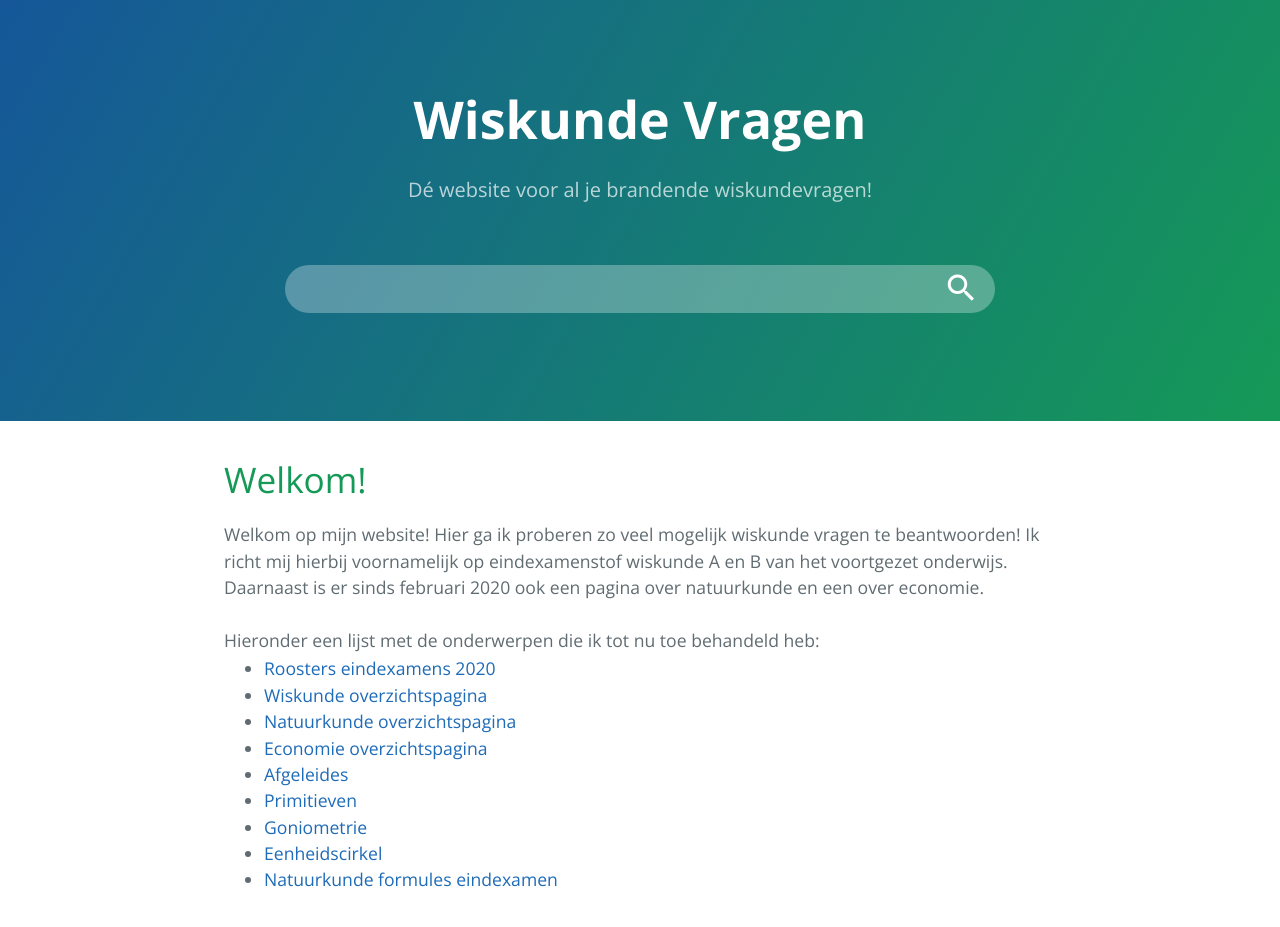
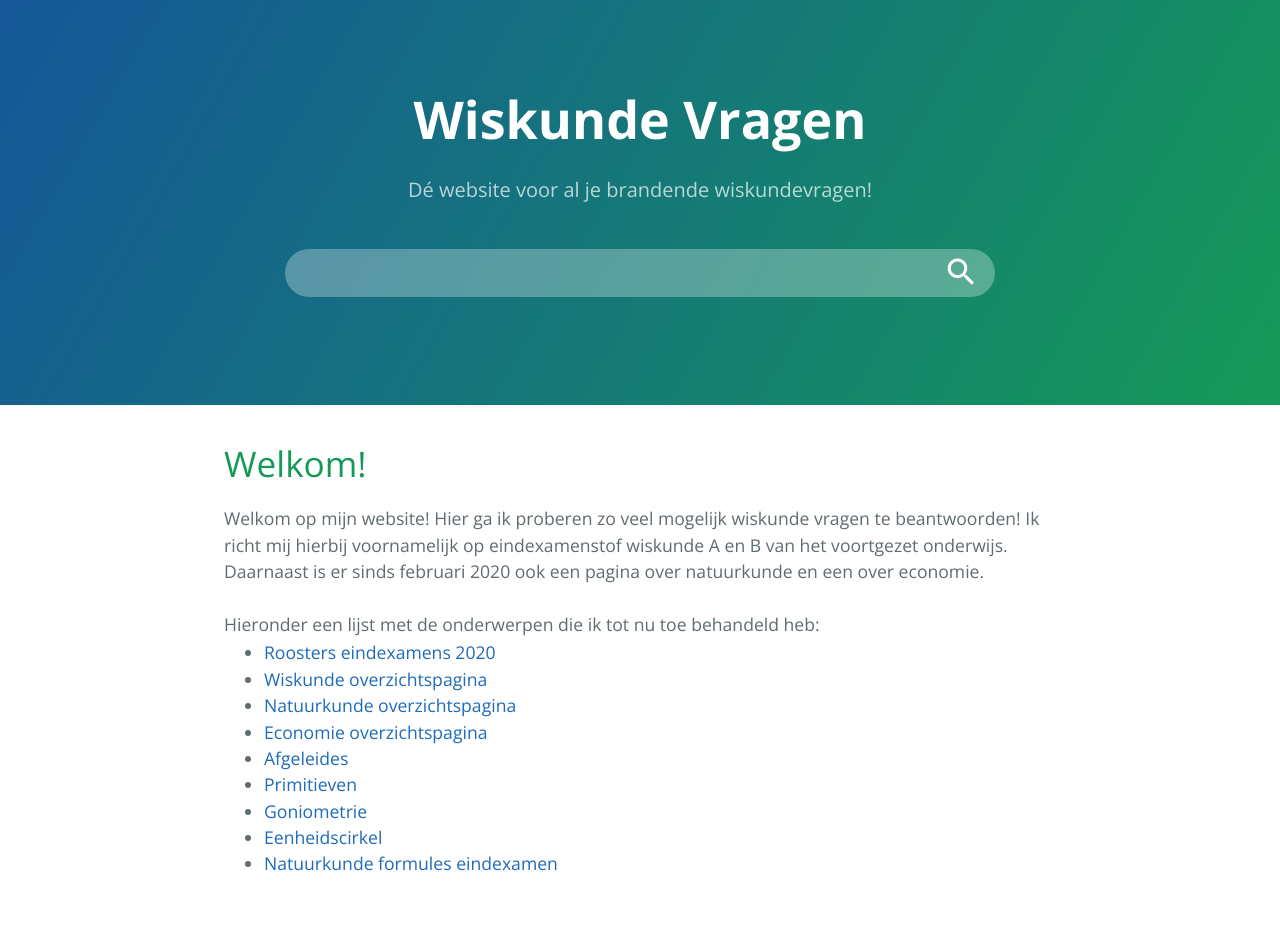
Before and after one commit to wiskundevragen/wiskundevragen.github.io, a Jekyll site: the page built from index.html, in a window 1280 px wide. Built offline with Jekyll 4.4.1, drawn with Linux system fonts in a browser that asks for light colours.

Commit message:
styling and stuff

```diff
--- a/_sass/jekyll-theme-cayman.scss
+++ b/_sass/jekyll-theme-cayman.scss
@@ -144,7 +144,7 @@ a {
 }
 
 .project-tagline {
-  margin-bottom: 2rem;
+  margin-bottom: 1rem;
   font-weight: normal;
   opacity: 0.7;
 
```
